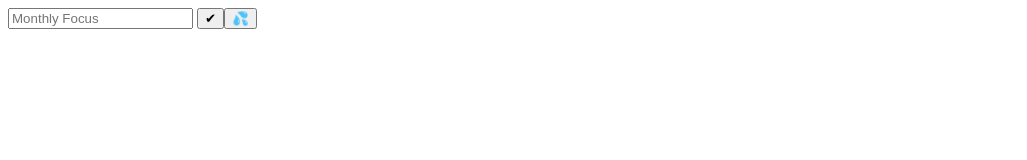
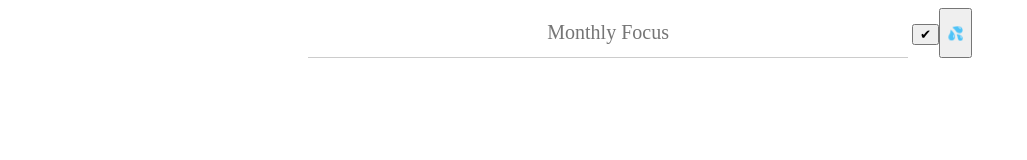
Before and after one commit to Bonggurajy/myFirstProject, a plain HTML site: page overview.html in a window 1280 px wide. Shown: the whole page, without its empty margins (0-1027 px from the left). Drawn offline with Linux system fonts and the light colour scheme.

Commit message:
Monthly Focus CSS ~ing

```diff
--- a/css/styles.css
+++ b/css/styles.css
@@ -2,13 +2,28 @@
 @import 'login.css';
 
 .hidden {
-    display : none;
+	display : none;
+}
+
+.monthly-focus {
+	display : flex;
+	justify-content: center;
+}
+
+#monthlyFocusInput {
+	all: unset;
+	border-bottom : 1px solid var(--sub-color);
+	text-align: center;
+	font-size : 20px;
+	box-sizing: border-box;
+	width : 600px;
+	height : 50px;
 }
 
 .monthly-focus__title {
-    display : flex;
+	display : flex;
 }
 
 .monthly-focus__form {
-    display : flex;
+	display : flex;
 }
```
